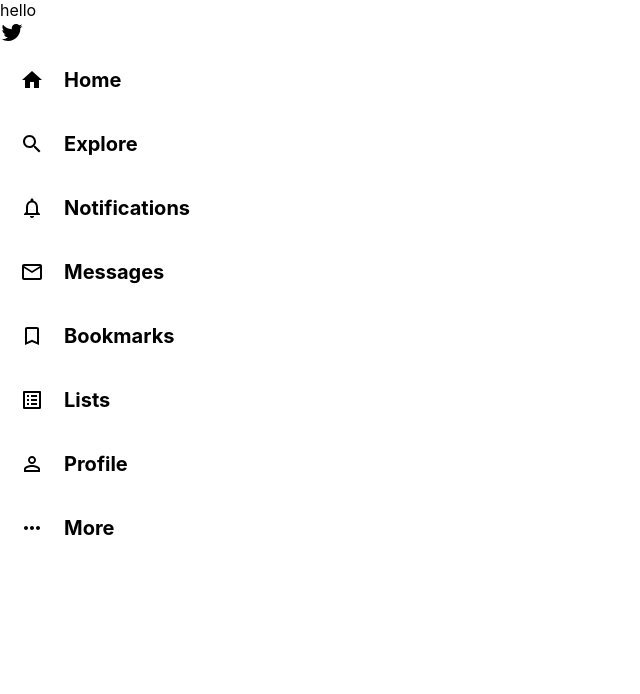
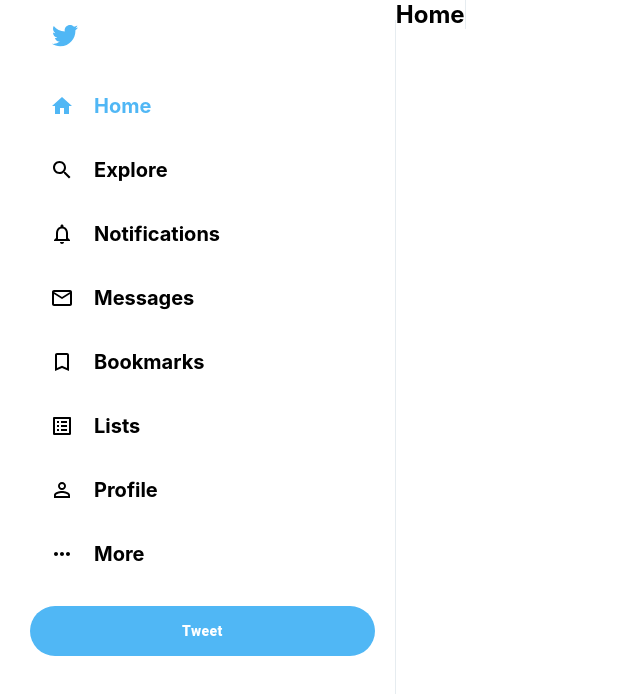
Before and after one commit to 2201monesh/twitter-clone, a React (Create React App) app: page / in a window 1280 px wide. Shown: the top 694 px of the page, without its empty margins (0-640 px from the left). Built offline with nearby package versions, Linux system fonts and the light colour scheme.

Commit message:
sidebar complete

```diff
--- a/src/App.css
+++ b/src/App.css
@@ -1,6 +1,30 @@
 body{
     --twitter-color: #50b7f5;
     --twitter-background: #e6ecf0;
+}
+
+.app{
+    display: flex;
+    height: 100vh;
+    max-width: 1300px;
+    margin-left: auto;
+    margin-right: auto;
+    padding: 0 10px;
+}
+
+.sidebar{
+    border-right: 1px solid var(--twitter-background);
+    flex: 0.3;
+    min-width: 250px;
+    margin-top: 20px;
+    padding: 0px 20px;
+}
+
+.sidebar--twitterIcon{
+    color: var(--twitter-color);
+    font-size: 30px !important;
+    margin-left: 20px;
+    margin-bottom: 20px;
 }
 
 .sidebarOption{
@@ -25,3 +49,23 @@
     color: var(--twitter-color);
     transition: color 100ms ease-out;
 }
+
+.sidebarOption--active{
+    color: var(--twitter-color);
+}
+
+.sidebar__tweet{
+    background-color: var(--twitter-color) !important;
+    border: none !important;
+    color: white !important;
+    font-weight: 800 !important;
+    text-transform: inherit !important;
+    border-radius: 30px !important;
+    height: 50px !important;
+    margin-top: 20px !important;
+}
+
+.feed{
+    flex: 0.4;
+    border-right: 1px solid var(--twitter-background);
+}
--- a/src/App.js
+++ b/src/App.js
@@ -1,11 +1,12 @@
 import './App.css';
+import Feed from './Feed';
 import Sidebar from './Sidebar';
 
 function App() {
   return (
     <div className="app">
-      hello
       <Sidebar />
+      <Feed />
     </div>
   );
 }
--- /dev/null
+++ b/src/Feed.js
@@ -0,0 +1,14 @@
+import React from 'react'
+
+function Feed() {
+  return (
+    <div>
+      <div className="feed">
+        <h2>Home</h2>
+
+      </div>
+    </div>
+  )
+}
+
+export default Feed;
--- a/src/Sidebar.js
+++ b/src/Sidebar.js
@@ -9,12 +9,13 @@
 import ListAltIcon from "@material-ui/icons/ListAlt";
 import PermIdentityIcon from "@material-ui/icons/PermIdentity";
 import MoreHorizIcon from "@material-ui/icons/MoreHoriz";
+import { Button } from '@material-ui/core';
 
 function Sidebar() {
   return (
     <div className='sidebar'>
-      <TwitterIcon />
-      <SidebarOption Icon={HomeIcon} text="Home" />
+      <TwitterIcon className='sidebar--twitterIcon' />
+      <SidebarOption active Icon={HomeIcon} text="Home" />
       <SidebarOption Icon={SearchIcon} text="Explore" />
       <SidebarOption Icon={NotificationsNoneIcon} text="Notifications" />
       <SidebarOption Icon={MailOutlineIcon} text="Messages" />
@@ -22,6 +23,8 @@
       <SidebarOption Icon={ListAltIcon} text="Lists" />
       <SidebarOption Icon={PermIdentityIcon} text="Profile" />
       <SidebarOption Icon={MoreHorizIcon} text="More" />
+
+      <Button variant='outlined' className='sidebar__tweet' fullWidth>Tweet</Button>
     </div>
   )
 }
--- a/src/SidebarOption.js
+++ b/src/SidebarOption.js
@@ -1,8 +1,8 @@
 import React from 'react'
 
-function SidebarOption({ text, Icon }) {
+function SidebarOption({ active,text, Icon }) {
   return (
-    <div className='sidebarOption'>
+    <div className={`sidebarOption ${active && 'sidebarOption--active'}`}>
       <Icon />
       <h2>{text}</h2>
     </div>
```
